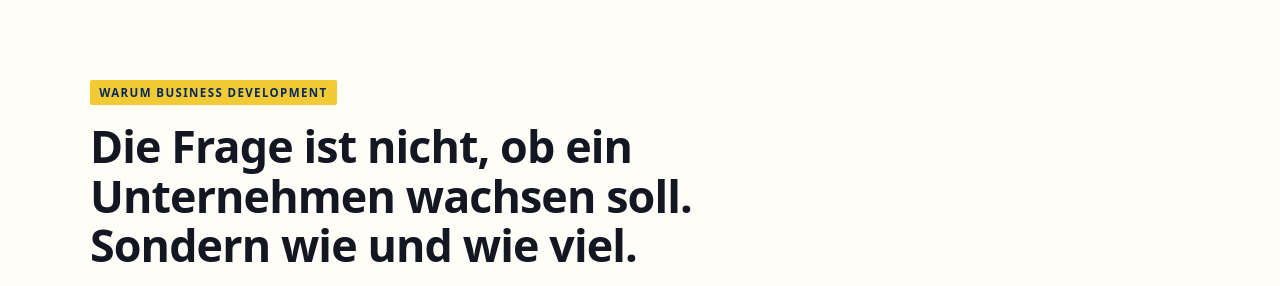
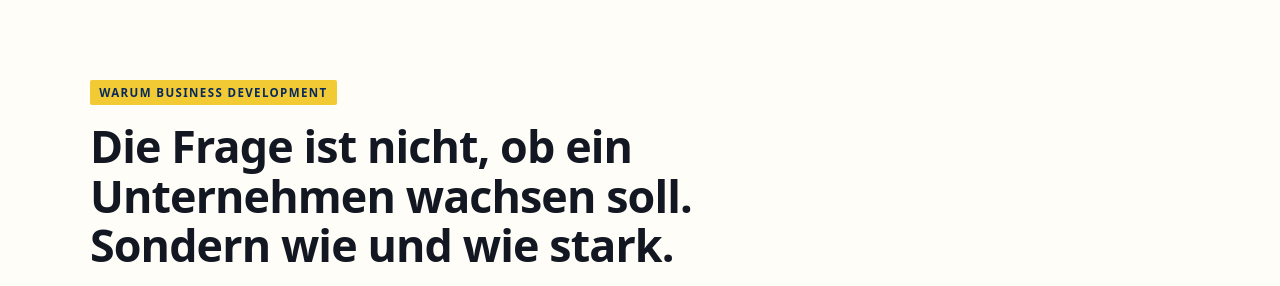
Before and after one commit to BizDev-Hub/buch-business-development, a plain HTML site: page index.html in a window 1280 px wide. Shown: the part 960-1246 px from the top of the page. Drawn offline with Linux system fonts and the light colour scheme.

Commit message:
Add files via upload

```diff
--- a/index.html
+++ b/index.html
@@ -619,7 +619,7 @@
     <span class="tag">Warum Business Development</span>
     <h2 style="margin-top:1rem; max-width:680px;">
       Die Frage ist nicht, ob ein Unternehmen wachsen soll.
-      Sondern wie und wie viel.
+      Sondern wie und wie stark.
     </h2>
     <p style="margin-top:1.25rem; max-width:640px; color:var(--muted);">
       Wachstum verschafft einem Unternehmen die Mittel, um in neue Technologien
```
